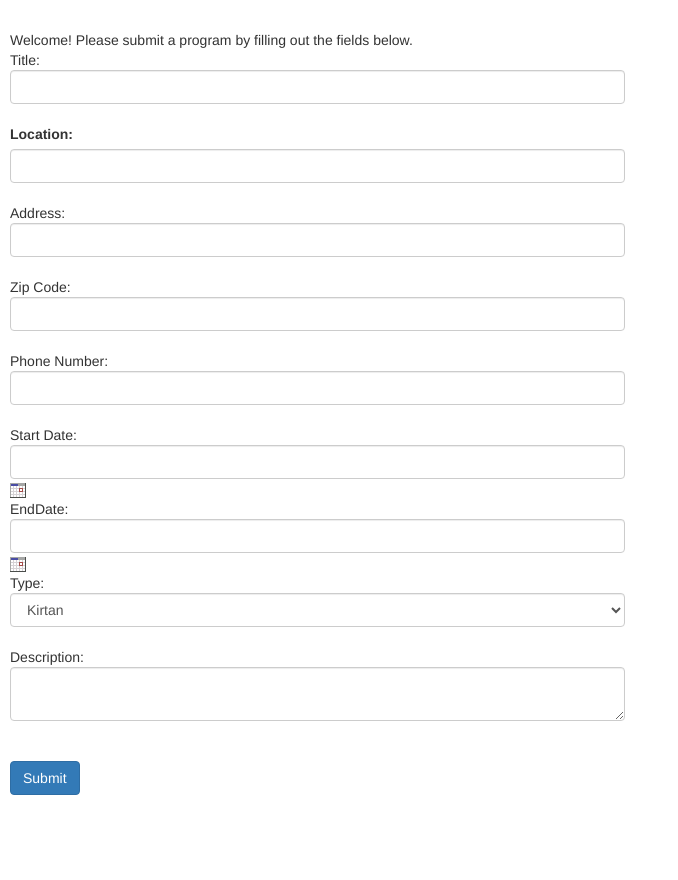
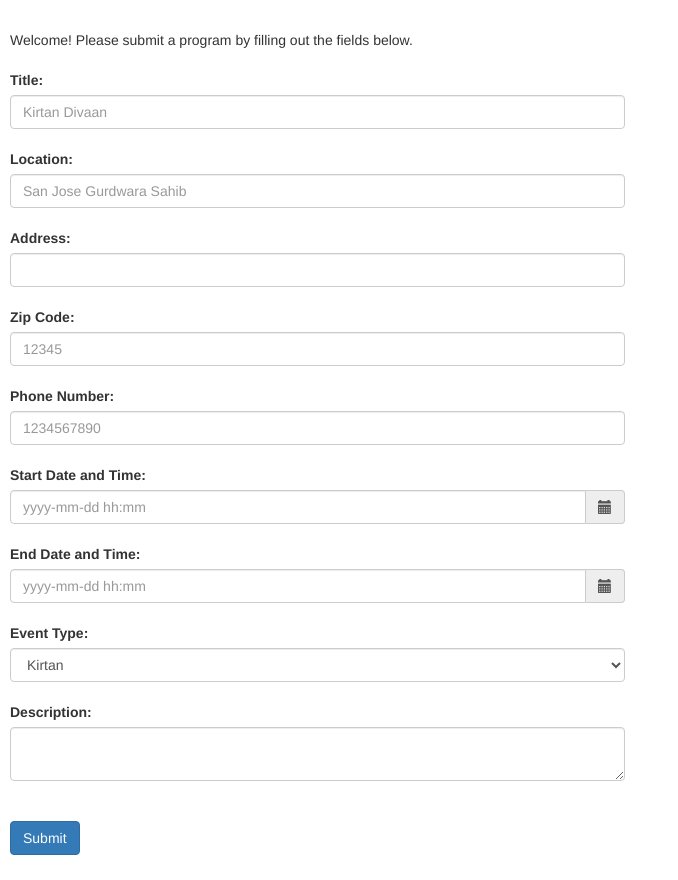
Before and after one commit to vikramkhalsa/kirtan-programs-server, a PHP site: page /submitprogram.php in a window 1280 px wide. Shown: the part 52-932 px from the top of the page, without its empty margins (0-678 px from the left). Before the commit the page ends 847 px from the top, so only its background shows below. Run offline with PHP 8.4, Linux system fonts and the light colour scheme; the visitor is signed in with stand-in values (Sample User, id 1); data that the repository does not hold is empty; a stand-in replaces the project's code that opens the database connection; some libraries are stand-ins or nearby versions.

Commit message:
Added client-side form validation and enhancements
-Added client side form validation for submitting program and new user
using html5 tags
-Added css styling for validation states
-updated form to autofill zip
-added proper labels for form elements
-added placeholder values and show required fields

```diff
--- a/index.php
+++ b/index.php
@@ -71,7 +71,8 @@ echo "<div>";
         $edate = strtotime($value['ed']);
         echo "<br>";
         echo date('g:ia', $edate);
-        echo '<br> <button class="infoBtn" onClick="showDescription(\''.$value["description"].'\')"><span class="glyphicon glyphicon-info-sign" aria-hidden="true" aria-label="description"></span></button>';
+        $desc = str_replace("'", "\'", $value["description"]);
+        echo '<br> <button class="infoBtn" onClick="showDescription(\''.$desc.'\')"><span class="glyphicon glyphicon-info-sign" aria-hidden="true" aria-label="description"></span></button>';
         echo '</div>
         <div style="width:70%; float:left;">
         <div class="programTitle">';
--- a/locations.json
+++ b/locations.json
@@ -1,8 +1,10 @@
 {
 	"San Jose Gurdwara Sahib": {
-		"Address":"3636 Murillo Ave, San Jose CA 95148"
+		"Address":"3636 Murillo Ave, San Jose CA",
+		"Zip": "95148"
 	},
 	"Fremont Gurdwara Sahib": {
-		"Address":"300 Gurdwara Rd, Fremont CA 94536"
+		"Address":"300 Gurdwara Rd, Fremont CA",
+		"Zip":"94536"
 	}
 }
--- a/submitprogram.php
+++ b/submitprogram.php
@@ -16,6 +16,7 @@ if ($_SESSION['user'] == null){
 <!DOCTYPE html>
 <html>
 <head>
+<title>Submit a Program</title>
     <script src="datetimepicker_css.js"></script>
     <meta name="viewport" content="user-scalable=yes, width=device-width" />
  <script src="https://ajax.googleapis.com/ajax/libs/jquery/1.12.2/jquery.min.js"></script>
@@ -54,11 +55,43 @@ $(document).ready(function () {
 $( "#location" ).on( "autocompleteselect", function( event, ui ) {
   var key = ui.item.label;
   $("#address").val(locations[key].Address);
+  $("#zip").val(locations[key].Zip);
 } );
 
     $("#location").autocomplete({
       source: locNames
     });
+
+$("[required]").before("<span style='color:red'>*</span>");
+
+$("#submit").click(function(event){
+//VALIDATE FORM
+var input = document.getElementById("#title")
+
+
+   // Valid input field for browsers which don't support `pattern` attribute.
+}
+//check phone number
+//var phonenum = $("#phone").val();
+//phonenum = phonenum.replace("-", "");
+
+//check/fix  dates and don't submit if they are invalid!~
+//alert(phonenum);
+
+//style invalid controls
+
+//alert("clicked!");
+
+ var form= $(this).closest('#addprogram');
+var ips =  form.find('[required]')
+ ips.addClass('notvalid');
+});
+
+
+
+
+
+
     });
 
 
@@ -76,6 +109,22 @@ form.submit();
 
 
 </script>
+
+<style>
+
+.notvalid{
+	border-color:red;
+}
+/*input[required]:invalid:focus { box-shadow: 0 0 3px 1px red }*/
+
+input[required]:valid{
+	border-color: green;
+}
+
+input[required]:after{
+	content:'*';
+}
+</style>
 
   </head>
 <body>
@@ -111,31 +160,45 @@ echo $id;
 ?>
 <div style="padding:10px">
 Welcome! Please submit a program by filling out the fields below.
-<br>
+<br><br>
 
-<form id="addprogram" action="commitprogram.php" method="post" >
-  Title:<br>
+<form id="addprogram" action="commitprogram.php" method="post" class="form-group">
   <div class="row">
     <div class="col-sm-6">
-  <input type="text" value="<?php echo $title; ?>" name="title" class="form-control"><br>
-  <label for="location">Location: </label><br>
-  <input id="location" name="subtitle" value="<?php echo $subtitle; ?>" class="form-control"><br>
-   Address:<br>
+  <label for="title">Title: </label>
+  <input type="text" id="title" value="<?php echo $title; ?>" name="title" class="form-control" required placeholder="Kirtan Divaan"><br>
+
+  <label for="location">Location: </label>
+  <input id="location" name="subtitle" value="<?php echo $subtitle; ?>" class="form-control" required placeholder="San Jose Gurdwara Sahib"><br>
+
+  <label for="address">Address: </label>
   <input type="text" id="address" name="address" value="<?php echo $address; ?>" class="form-control"><br>
-   Zip Code:<br>
-  <input type="text" id="zip" name="zip" value="<?php echo $zip; ?>" class="form-control"><br>
-   Phone Number:<br>
-  <input type="text" name="phone" value="<?php echo  $phone; ?>" class="form-control"><br>
 
-   Start Date:<br>
-  <input type="text" name="sd" value="<?php echo $sd; ?>" id="sd1" class="form-control" realval="">
-  <img src="images2/cal.gif" onclick="javascript:NewCssCal('sd1','yyyyMMdd','dropdown',true,'24')" style="cursor:pointer"/><br>
+  <label for="zip">Zip Code: </label>
+  <input type="text" id="zip" name="zip" value="<?php echo $zip; ?>" class="form-control" required maxlength=10 placeholder="12345" pattern="[0-9]{5}"><br>
 
-   EndDate:<br>
-  <input type="text" name="ed" value="<?php echo $ed; ?>" id="sd2" class="form-control" realval="">
-  <img src="images2/cal.gif" onclick="javascript:NewCssCal('sd2','yyyyMMdd','dropdown',true,'24')" style="cursor:pointer"/><br>
+  <label for="phone">Phone Number:</label>
+  <input type="tel" name="phone" id="phone" value="<?php echo  $phone; ?>" class="form-control" maxlength=16 placeholder="1234567890"><br>
 
-Type: <br>
+
+  <label for="sd">Start Date and Time:</label>
+  <div class="input-group" required>
+  <input type="text" name="sd" value="<?php echo $sd; ?>" id="sd1" class="form-control" placeholder="yyyy-mm-dd hh:mm"
+  pattern="^[0-9]+-[0-9]+-[0-9]+\s[0-9]+:[0-9]+$" required>
+  <div class="input-group-addon" onclick="javascript:NewCssCal('sd1','yyyyMMdd','dropdown',true,'24')">
+    <span class="glyphicon glyphicon-calendar"  style="cursor:pointer"></span>
+   </div>
+ </div><br>
+
+  <label for="ed">End Date and Time:</label>
+    <div class="input-group" >
+  <input type="text" name="ed" value="<?php echo $ed; ?>" id="sd2" class="form-control" placeholder="yyyy-mm-dd hh:mm"
+    pattern="^[0-9]+-[0-9]+-[0-9]+\s[0-9]+:[0-9]+$">
+   <div class="input-group-addon" onclick="javascript:NewCssCal('sd2','yyyyMMdd','dropdown',true,'24')">
+    <span class="glyphicon glyphicon-calendar"  style="cursor:pointer"></span>
+   </div>
+ </div><br>
+<label for="type">Event Type:</label>
 <select name="type" class="form-control" value="<?php echo $type; ?>">
 <option name=one value=kirtan selected> Kirtan </option>
 <option name=two value=katha> Katha </option>
@@ -147,18 +210,14 @@ Type: <br>
 
  <!--  Source:<br>
   <input type="text" name="source" value="<?php echo  $source; ?>"><br> -->
-  Description:<br>
+  <label for="description">Description:</label>
   <textarea name="description" class="form-control"><?php echo $description; ?></textarea>
   <br>
-  <!--
-   Password(You must have authorization to submit a program):<br>
-  <input type="password" name="password" value=""><br>
-     -->
 </div>
 </div>
      <input type='hidden' name='id' value="<?php echo $id; ?>"/>
      <br>
-  <button name="submit" value="Submit" class="btn btn-primary">Submit</button>
+  <button id="submit" type="submit" class="btn btn-primary">Submit</button>
   <?php if (!is_null($id)){
   echo  '<button name="clone" value="Clone" class="btn btn-default">Clone</button>';
 	}
```
Also changed, not shown: newuser.php (+4 -4 lines).
